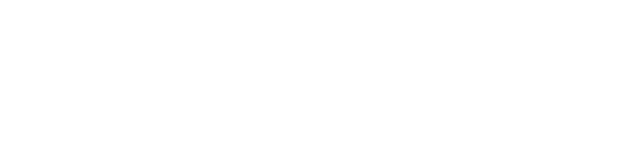
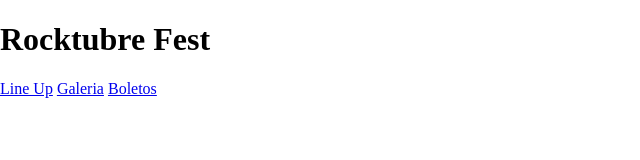
Before and after one commit to TenebrisMessor/Festival-de-Musica, a website: page index.html in a window 1280 px wide. Shown: the whole page, without its empty margins (0-640 px from the left). Drawn offline with Linux system fonts and the light colour scheme.

Commit message:
add navigation bar

```diff
--- a/index.html
+++ b/index.html
@@ -12,5 +12,14 @@
 </head>
 <body>
 
+    <header class="header">
+        <div class="contenedor contenido-header">
+            <h1>Rocktubre Fest</h1>
+            <nav>
+                <a href="#">Line Up</a>
+                <a href="#">Galeria</a>
+                <a href="#">Boletos</a>
+            </nav>
+        </div>
 </body>
 </html>
```
